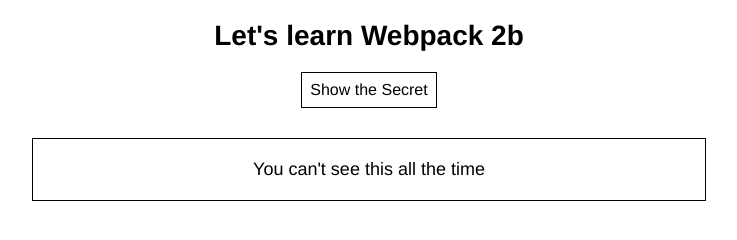
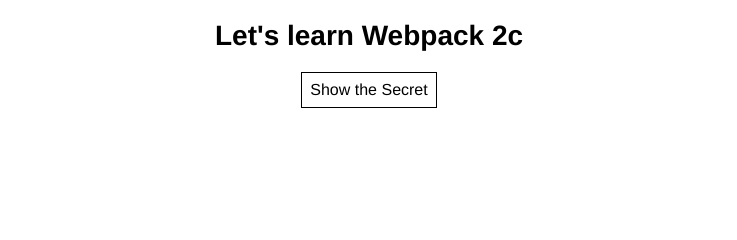
Before and after one commit to SimonSharville/Webkit_tutorial_01, a website: page index.html in a window 1280 px wide. Shown: the whole page, without its empty margins (271-1008 px from the left). Drawn offline with Linux system fonts and the light colour scheme.

Commit message:
Reset file back to original

```diff
--- a/index.html
+++ b/index.html
@@ -10,7 +10,7 @@
     <title>Webpack 2 Basics</title>
 </head>
 <body>
-<h1>Let's learn Webpack 2b</h1>
+<h1>Let's learn Webpack 2c</h1>
 <button id="secret-button">Show the Secret</button>
 <p id="secret-paragraph">You can't see this all the time</p>
 <script src="src/js/dom-loader.js"></script>
--- a/src/js/app.js
+++ b/src/js/app.js
@@ -1,5 +1,3 @@
-import { secretParagraph, secretButton } from './dom-loader';
-
 var showSecret = false;
 
 secretButton.addEventListener('click', toggleSecretState);
--- a/src/js/dom-loader.js
+++ b/src/js/dom-loader.js
@@ -1,2 +1,2 @@
-export var secretButton = document.querySelector('#secret-button');
-export var secretParagraph = document.querySelector('#secret-paragraph');
+var secretButton = document.querySelector('#secret-button');
+var secretParagraph = document.querySelector('#secret-paragraph');
```
